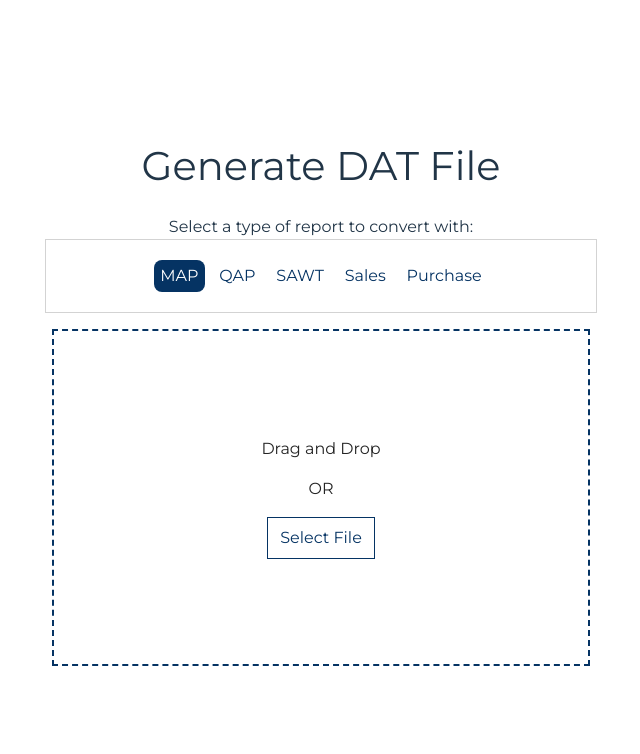
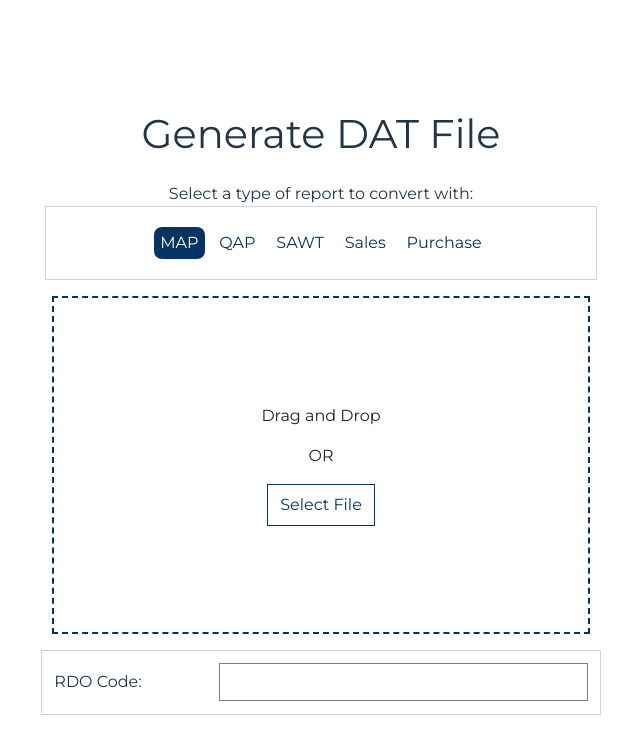
Before and after one commit to github-user-418848/file-converter, a Vue app: page /gen-dat-file/1 in a window 1280 px wide. Shown: the top 754 px of the page, without its empty margins (319-959 px from the left). Built offline with nearby package versions, Linux system fonts and the light colour scheme.

Commit message:
added RdoInputCard component

```diff
--- a/src/views/GenReport.vue
+++ b/src/views/GenReport.vue
@@ -4,6 +4,9 @@
 
     <!-- DropZone component to select XML file -->
     <DropZone @drop.prevent="dropFile" @change="selectedFile" />
+
+    <!-- RdoInputCard component for formatting of the DAT output -->
+    <RdoInputCard />
 
     <!-- DownloadCard component to download transformed file -->
     <DownloadCard :fileName="file.name" :textData="textData" />
@@ -12,6 +15,7 @@
 <script>
 import DropZone from '../components/DropZone.vue'
 import DownloadCard from '../components/DownloadCard.vue'
+import RdoInputCard from '../components/RdoInputCard.vue';
 import { readXMLFile, reportTypeFieldName } from '../utils/helpers.js'
 import { ref } from 'vue'
 
@@ -22,6 +26,7 @@ export default {
     components: {
         DropZone,
         DownloadCard,
+        RdoInputCard,
     },
     methods: {
         // Method called when a file is dropped onto the DropZone component
```
